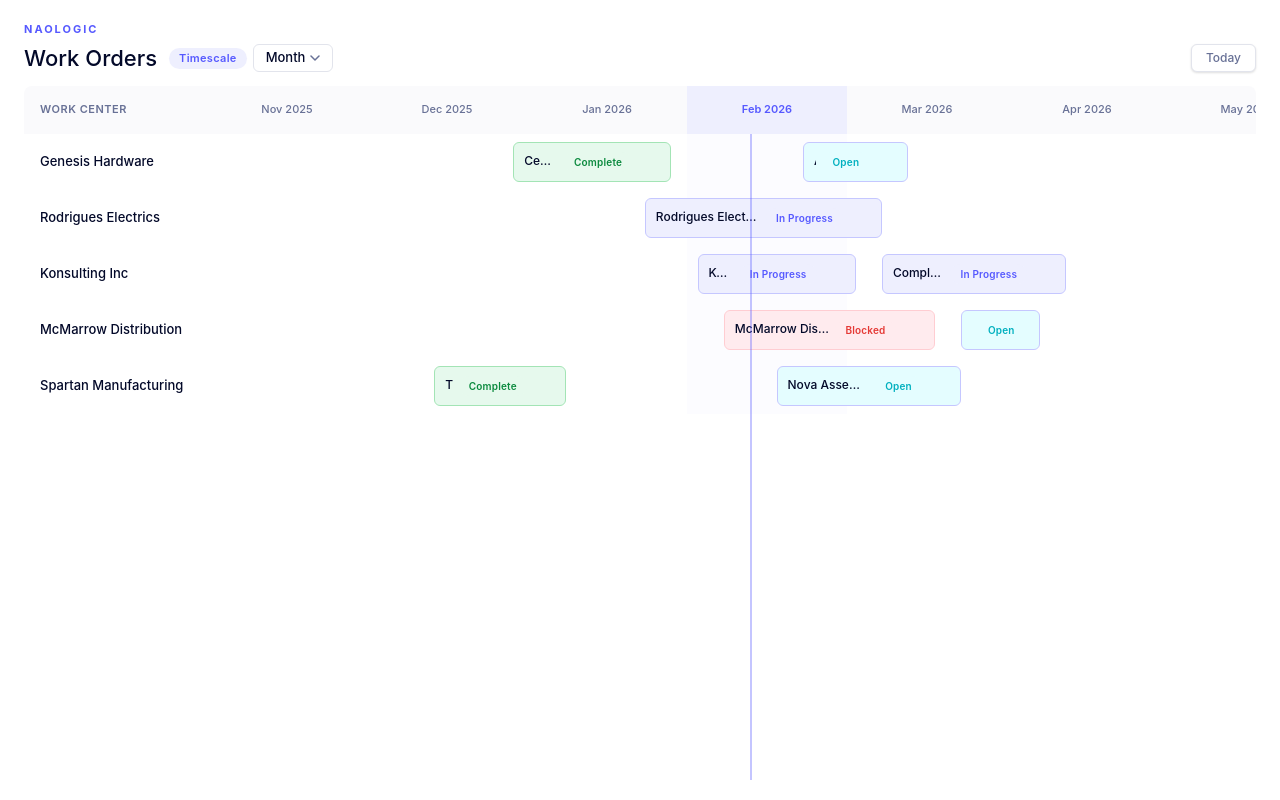
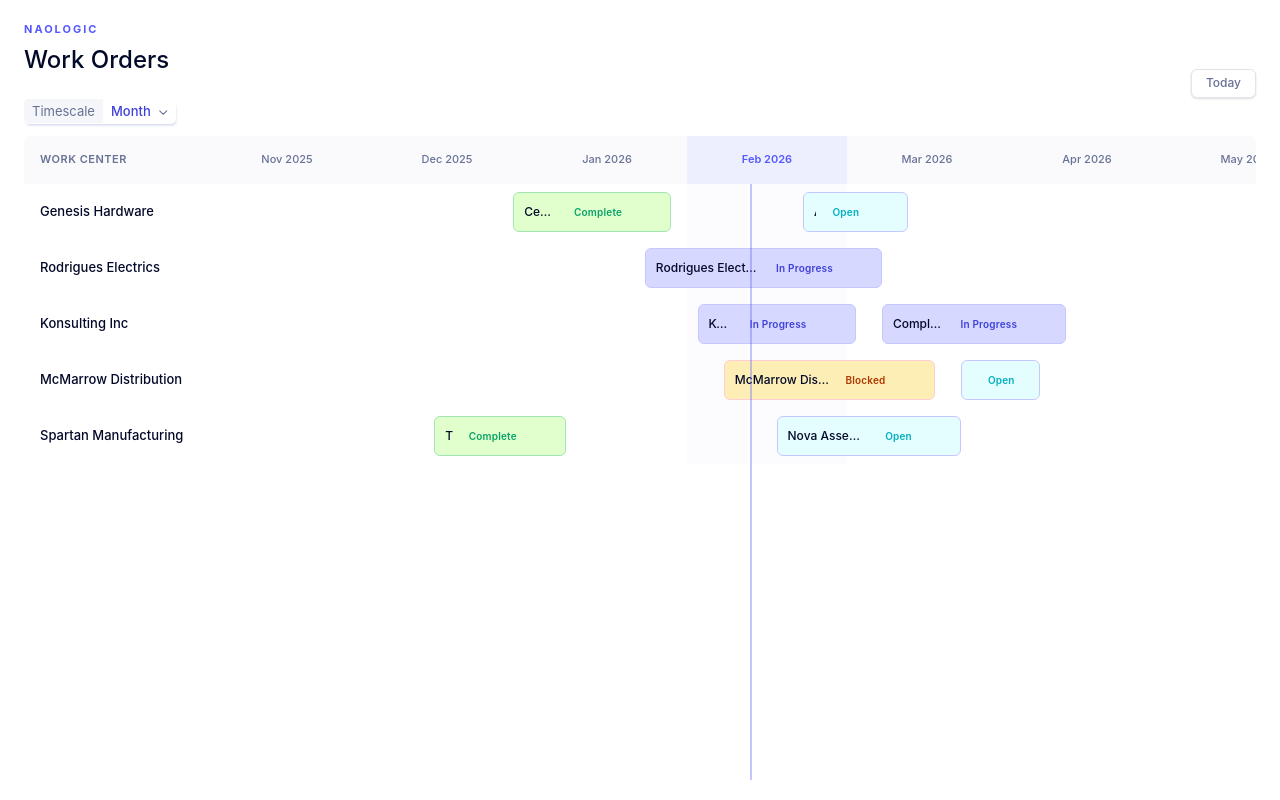
Before and after one commit to vennelakodali/work-order-timeline, an Angular app: page / in a window 1280 px wide. Built offline with nearby package versions, Linux system fonts and the light colour scheme; a web font is replaced by a local one.

Commit message:
fix timeline header styles, add chevron icon

```diff
--- a/src/app/components/slide-panel/slide-panel.component.html
+++ b/src/app/components/slide-panel/slide-panel.component.html
@@ -69,6 +69,7 @@
           placeholder="Select end date"
           (click)="endDp.toggle()"
           [class.error]="form.hasError('dateRange') && form.touched"
+          placement="bottom-start"
         />
         <input
           type="text"
@@ -76,7 +77,6 @@
           ngbDatepicker
           #endDp="ngbDatepicker"
           formControlName="endDate"
-          [container]="'body'"
           (dateSelect)="endDp.close()"
         />
       </div>
@@ -93,6 +93,7 @@
           placeholder="Select start date"
           (click)="startDp.toggle()"
           [class.error]="form.hasError('dateRange') && form.touched"
+          placement="bottom-start"
         />
         <input
           type="text"
@@ -100,9 +101,7 @@
           ngbDatepicker
           #startDp="ngbDatepicker"
           formControlName="startDate"
-          [container]="'body'"
           (dateSelect)="startDp.close()"
-          navigation="select"
         />
       </div>
     </div>
--- a/src/app/components/slide-panel/slide-panel.component.scss
+++ b/src/app/components/slide-panel/slide-panel.component.scss
@@ -107,6 +107,9 @@
 // ---- Date Input Wrapper ----
 .date-input-wrapper {
   padding: 1px;
+  position: relative;
+  display: flex;
+  flex-direction: column;
 
   .form-input {
     cursor: pointer;
@@ -123,9 +126,9 @@
 }
 
 // ---- ng-select overrides for panel context ----
-// :host ::ng-deep .ng-select {
-//   .ng-select-container {
-//     height: 40px !important;
-//     border-radius: 5px !important;
-//   }
-// }
+:host ::ng-deep .ng-select {
+  .ng-select-container {
+    height: 40px !important;
+    border-radius: 5px !important;
+  }
+}
--- a/src/app/components/timeline-header/timeline-header.component.html
+++ b/src/app/components/timeline-header/timeline-header.component.html
@@ -1,13 +1,13 @@
 <div class="timeline-header">
+  <div class="timescale-container">
     <h1 class="title">Work Orders</h1>
-  <div class="timescale-selector">
-    <span class="timescale-label">Timescale</span>
       <app-dropdown #timescaleDropdown>
         <button trigger class="timescale-btn" [class.open]="timescaleDropdown.isOpen">
-        {{ getTimescaleDisplay() }}
-        <svg width="10" height="6" viewBox="0 0 10 6" fill="none">
-          <path d="M1 1L5 5L9 1" stroke="currentColor" stroke-width="1.5" stroke-linecap="round" stroke-linejoin="round"/>
-        </svg>
+          <span class="timescale-label">Timescale</span>
+          <span class="timescale-button-text">{{getTimescaleDisplay()}}</span>
+          <img src="assets/icons/down.svg"
+     class="img-fluid"
+     alt="Icon">
         </button>
         <div panel>
           <button
@@ -15,9 +15,7 @@
             class="timescale-option"
             [class.active]="opt.value === currentTimescale"
             (click)="timescaleChange.emit(opt.value); timescaleDropdown.close()"
-        >
-          {{ opt.label }}
-        </button>
+          >{{ opt.label }}</button>
         </div>
   </app-dropdown>
   </div>
--- a/src/app/components/timeline-header/timeline-header.component.scss
+++ b/src/app/components/timeline-header/timeline-header.component.scss
@@ -7,61 +7,60 @@
 
   .title {
     font-family: var(--font-family);
-    font-size: 22px;
+    font-size: 24px;
     font-weight: 500;
     color: var(--text-primary);
-    margin: 0;
+    margin-bottom: 24px;
     line-height: 1.4;
   }
 
-  .timescale-selector {
-    display: flex;
-    align-items: center;
-    gap: 6px;
+  .timescale-container {
+    .dropdown-panel {
+      min-width: 180px !important;
+      aspect-ratio: 200 / 136;
+    }
   }
 
   .timescale-label {
-    font-size: 11px;
-    font-weight: 600;
-    color: var(--primary);
-    background: var(--primary-bg);
-    padding: 4px 10px;
-    border-radius: 100px;
-    letter-spacing: 0.3px;
-    white-space: nowrap;
+    font-size: 13px;
+    font-weight: 400;
+    color: var(--text-secondary);
+    background: var(--bg-light-secondary);
+    padding: 4px 8px;
+    border-radius: 5px 0px 0px 5px;
+  }
+
+  .timescale-button-text {
+     background: none;
+    font-size: 13px;
+    font-weight: 500;
+    color: var(--primary-shade);
+    cursor: pointer;
+    padding: 4px 8px;
+    border-radius: 0px 5px 5px 0px;
+    border: none;
   }
 
   .timescale-btn {
-    display: inline-flex;
-    align-items: center;
-    gap: 5px;
     background: none;
-    border: 1px solid var(--stroke-dark);
-    font-family: var(--font-family);
     font-size: 13px;
     font-weight: 500;
-    color: var(--text-primary);
+    color: var(--primary-shade);
     cursor: pointer;
-    padding: 5px 12px;
-    border-radius: 6px;
+    padding: 4px 8px;
+    padding-left: 0;
+    border-radius: 5px;
     transition: all 0.15s;
+    border: none;
+    box-shadow: 1px 2.5px 3px -1.5px rgba(200, 207, 233, 1);
 
-    &:hover {
-      border-color: var(--primary-light);
-      color: var(--primary);
-    }
 
-    &.open {
-      border-color: var(--primary);
-      color: var(--primary);
-    }
-
-    svg {
+    img {
       transition: transform 0.2s;
       color: var(--text-secondary);
     }
 
-    &.open svg {
+    &.open img {
       transform: rotate(180deg);
       color: var(--primary);
     }
@@ -73,23 +72,11 @@
     text-align: left;
     background: none;
     border: none;
-    font-family: var(--font-family);
     font-size: 13px;
     padding: 8px 16px;
     color: var(--text-primary);
     cursor: pointer;
-    transition: background 0.15s;
-    white-space: nowrap;
-
-    &:hover {
-      background: var(--bg-hover);
-    }
-
-    &.active {
-      color: var(--primary);
-      font-weight: 600;
-      background: var(--primary-bg);
-    }
+        white-space: pre;
   }
 
   .today-btn {
@@ -105,11 +92,5 @@
     cursor: pointer;
     transition: all 0.15s;
     box-shadow: var(--shadow-btn);
-
-    &:hover {
-      border-color: var(--primary-light);
-      color: var(--primary);
-      background: var(--primary-bg);
-    }
   }
 }
--- a/src/styles.scss
+++ b/src/styles.scss
@@ -16,19 +16,20 @@
   --bg-white: #FFFFFF;
   --bg-light: #FAFAFC;
   --bg-hover: #F5F5FF;
+  --bg-light-secondary: #f1f3f8bf;
 
   // Status colors
   --status-open-text: #00B0BF;
   --status-open-bg: #E4FDFF;
   --status-open-border: #C5C7FF;
-  --status-in-progress-text: #5659FF;
-  --status-in-progress-bg: #EEEFFE;
+  --status-in-progress-text: #3E40DB;
+  --status-in-progress-bg: #D6D8FF;
   --status-in-progress-border: #C5C7FF;
-  --status-complete-text: #0B8A3E;
-  --status-complete-bg: #E6F9ED;
+  --status-complete-text: #08A268;
+  --status-complete-bg: #E1FFCC;
   --status-complete-border: #A3E4B5;
-  --status-blocked-text: #E53935;
-  --status-blocked-bg: #FFEBEE;
+  --status-blocked-text: #B13600;
+  --status-blocked-bg: #FCEEB5;
   --status-blocked-border: #FFCDD2;
 
   // Shadows
@@ -59,7 +60,8 @@
   padding: 0;
 }
 
-html, body {
+html,
+body {
   height: 100%;
   font-family: var(--font-family);
   font-size: 14px;
@@ -122,6 +124,8 @@ ngb-datepicker {
   font-family: var(--font-family);
   border-radius: 8px;
   box-shadow: var(--shadow-md);
+  top: 100% !important;
+
 
   .ngb-dp-weekday {
     color: var(--text-secondary);
@@ -149,6 +153,12 @@ ngb-datepicker {
 
   .ngb-dp-navigation-chevron {
     color: var(--text-primary);
+  }
+
+  ngb-datepicker-navigation-select+.dropdown-menu,
+  .ngb-dp-popup {
+    transform: none !important;
+    will-change: auto !important;
   }
 }
 
```
Also changed, not shown: src/assets/icons/down.svg (added), 1 other file (tests, documents, lock files or other folders). Lines whose indentation alone changed are shown as unchanged.
